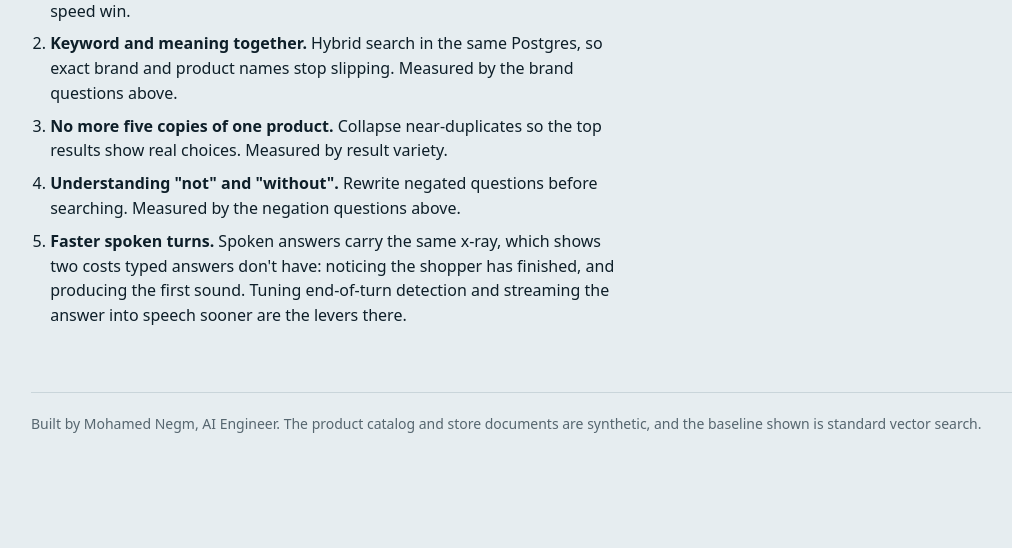
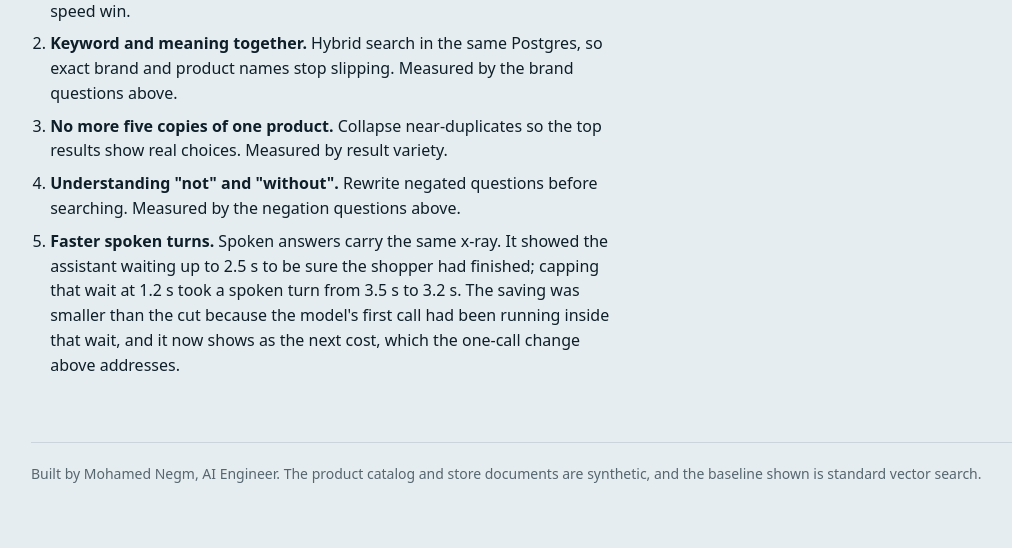
Before and after one commit to negmeme2001/ravo-xray, a Python web app: template templates/app.html in a window 1280 px wide. Shown: the part 1972-2520 px from the top of the page, without its empty margins (17-1029 px from the left). Before the commit the page ends 2405 px from the top, so only its background shows below. Run offline with Jinja, Linux system fonts and the light colour scheme; the template is opened without the code that fills it, so the values that code supplies are empty; some web fonts are replaced.

Commit message:
Cap the end-of-turn wait at 1.2 s and preload the HTTP parser
Measured with the same spoken-question test: the wait to be sure the
shopper had finished fell from 2.5 s to 1.2 s, and a spoken turn from
3.5 s to 3.2 s (two runs: 3,248 and 3,214 ms). The total fell less than
the wait because the model's first call had been overlapping it and is now
visible. The first turn no longer stalls ~600 ms importing h11.

Co-Authored-By: Claude Opus 5 <noreply@anthropic.com>

```diff
--- a/templates/app.html
+++ b/templates/app.html
@@ -132,7 +132,7 @@
         <li><b>Keyword and meaning together.</b> Hybrid search in the same Postgres, so exact brand and product names stop slipping. Measured by the brand questions above.</li>
         <li><b>No more five copies of one product.</b> Collapse near-duplicates so the top results show real choices. Measured by result variety.</li>
         <li><b>Understanding "not" and "without".</b> Rewrite negated questions before searching. Measured by the negation questions above.</li>
-        <li><b>Faster spoken turns.</b> Spoken answers carry the same x-ray, which shows two costs typed answers don't have: noticing the shopper has finished, and producing the first sound. Tuning end-of-turn detection and streaming the answer into speech sooner are the levers there.</li>
+        <li><b>Faster spoken turns.</b> Spoken answers carry the same x-ray. It showed the assistant waiting up to 2.5 s to be sure the shopper had finished; capping that wait at 1.2 s took a spoken turn from 3.5 s to 3.2 s. The saving was smaller than the cut because the model's first call had been running inside that wait, and it now shows as the next cost, which the one-call change above addresses.</li>
       </ol>
     </section>
   </div>
```
Also changed, not shown: agent/main.py (+7 -0 lines), README.md.
